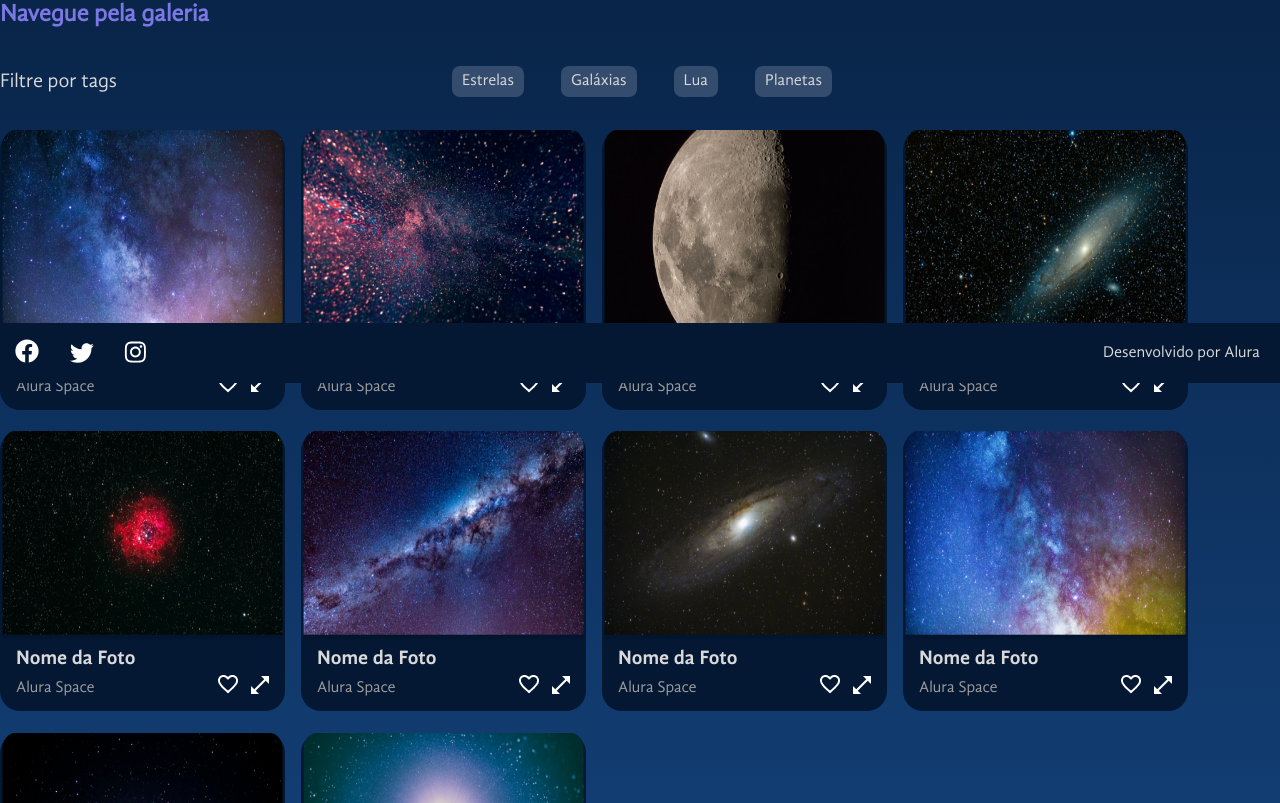
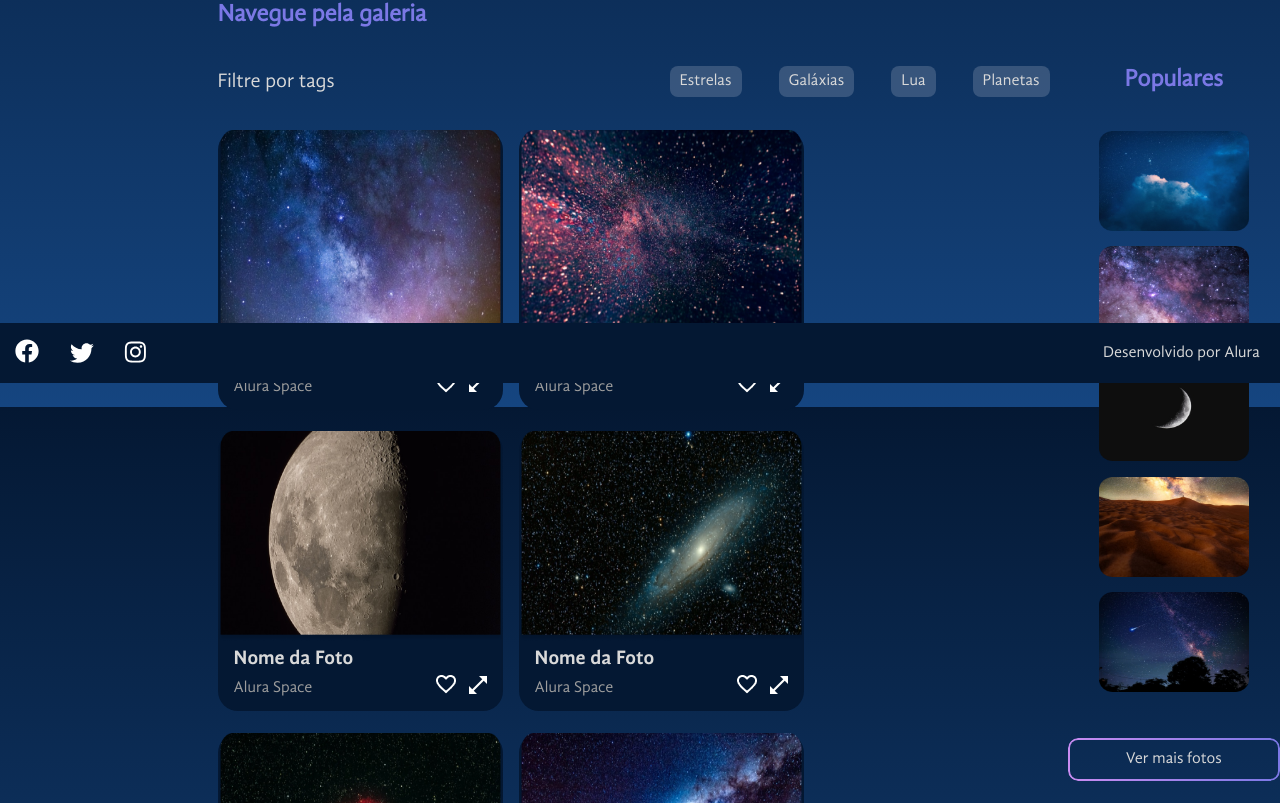
Before and after one commit to Julialunna/React.js, a React (Create React App) app in the folder alura-space/: page / in a window 1280 px wide. Shown: the part 417-1220 px from the top of the page. Built offline with nearby package versions, Linux system fonts and the light colour scheme.

Commit message:
fazendo seção de populares

```diff
--- /dev/null
+++ b/alura-space/src/componentes/Populares/Populares.module.scss
@@ -0,0 +1,68 @@
+
+@import "../../styles/variaveis";
+.populares {
+    display: flex;
+    flex-direction: column;
+    justify-content: flex-start;
+    align-items: center;
+    height: 800px;
+    color: $roxo;
+    font-family: $fonte-normal;
+    font-size: 16px;
+
+    h2 {
+      margin-top: 5.3rem;
+    }
+
+    &__imagens {
+      display: flex;
+      flex-direction: column;
+      justify-content: space-between;
+      height: 77%;
+      padding: 0;
+      list-style: none;
+
+      img {
+        width: 150px;
+        height: 100px;
+      }
+    }
+
+    button {
+      margin-top: 1.5rem;
+      background: transparent;
+      border: none;
+      color: $cor-do-texto;
+      font-family: $fonte-normal;
+      font-size: 16px;
+      width: 100%;
+      padding: 12px 16px;
+      position: relative;
+      z-index: 0;
+      cursor: pointer;
+
+      &:hover {
+        border-radius: 10px;
+        background: linear-gradient(to right, $rosa, $roxo) border-box;
+        color: $azul-escuro;
+        transition: 0.1s;
+      }
+
+      &::before {
+        content: "";
+        position: absolute;
+        inset: 0;
+        border-radius: 10px;
+        z-index: -1;
+        border: 2px solid transparent;
+        background: linear-gradient(to right, $rosa, $azul-claro) border-box;
+        -webkit-mask: linear-gradient(#fff 0 0) padding-box,
+          linear-gradient(#fff 0 0);
+        -webkit-mask-composite: xor;
+        mask-composite: exclude;
+        background: linear-gradient(to right, $rosa, $roxo) border-box;
+        color: $azul-escuro;
+        transition: 0.1s;
+      }
+    }
+  }
--- /dev/null
+++ b/alura-space/src/componentes/Populares/fotos-populares.json
@@ -0,0 +1,27 @@
+[
+    {
+      "path": "/assets/imagens/populares/foto-1.png",
+      "alt": "galáxia",
+      "id": 1
+    },
+    {
+      "path": "/assets/imagens/populares/foto-2.png",
+      "alt": "lua",
+      "id": 2
+    },
+    {
+      "path": "/assets/imagens/populares/foto-3.png",
+      "alt": "terra",
+      "id": 3
+    },
+    {
+      "path": "/assets/imagens/populares/foto-4.png",
+      "alt": "nuvem",
+      "id": 4
+    },
+    {
+      "path": "/assets/imagens/populares/foto-5.png",
+      "alt": "meteoro",
+      "id": 5
+    }
+  ]
--- /dev/null
+++ b/alura-space/src/componentes/Populares/index.jsx
@@ -0,0 +1,22 @@
+import fotosPopulares from './fotos-populares.json'
+import styles from './Populares.module.scss'
+
+export default function Populares(){
+    return(
+        <aside className={styles.populares}>
+            <h2>Populares</h2>
+            <ul className={styles.populares__imagens}>
+                {fotosPopulares.map((fotoPopular)=>{
+                    return(
+                        <li key={fotoPopular.id}>
+                            <img src={fotoPopular.path} alt={fotoPopular.alt} />
+                        </li>
+                    )
+                })}
+            </ul>
+            <button>
+                Ver mais fotos
+            </button>
+        </aside>
+    )
+}
--- a/alura-space/src/paginas/PaginaInicial/PaginaInicial.module.scss
+++ b/alura-space/src/paginas/PaginaInicial/PaginaInicial.module.scss
@@ -1,4 +1,21 @@
 .MenuEBanner{
     display:flex;
     margin-right:20px ;
+    margin: 0 24px;
 }
+main{
+    position: relative;
+}
+.galeria {
+    width: 83%;
+    position: absolute;
+    right: 0;
+    display:flex;
+    justify-content: space-between;
+    .galeria1{
+        width: 80%;
+    }
+    .populares{
+        width: 20%;
+    }
+}
--- a/alura-space/src/paginas/PaginaInicial/index.jsx
+++ b/alura-space/src/paginas/PaginaInicial/index.jsx
@@ -2,6 +2,7 @@ import Banner from "../../componentes/Banner/Banner";
 import Cabecalho from "../../componentes/Cabecalho";
 import Galeria from "../../componentes/Galeria";
 import Menu from "../../componentes/Menu";
+import Populares from "../../componentes/Populares";
 import Rodape from "../../componentes/Rodape";
 import styles from './PaginaInicial.module.scss'
 
@@ -10,13 +11,16 @@ export default function PaginaInicial(){
     return(
         <>
         <Cabecalho/>
-        <div className={styles.MenuEBanner}>
-            <Menu/>
-            <Banner/>
-        </div>
-        <div>
-            <Galeria/>
-        </div>
+        <main>
+                <div className={styles.MenuEBanner}>
+                    <Menu/>
+                    <Banner/>
+                </div>
+            <div className={styles.galeria}>
+                <div className={styles.galeria1}><Galeria/></div>
+                <div className={styles.populares}><Populares/></div>
+            </div>
+        </main>
         <Rodape/>
         </>
     )
```
Also changed, not shown: alura-space/guardando.txt.
